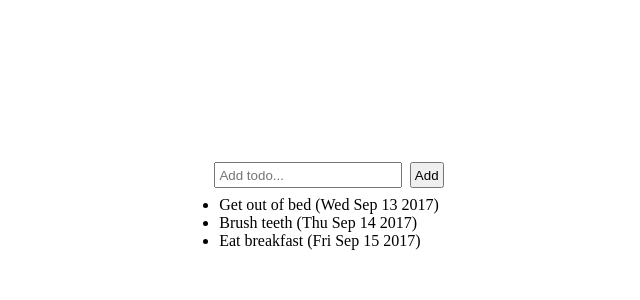
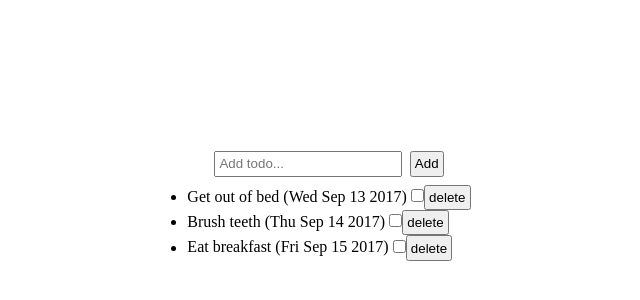
Before and after one commit to HackYourFuture-CPH/class27-homework, a React (Vite) app in the folder 7_react/react1/week2/TodoList/: page / in a window 1280 px wide. Shown: the part 194-494 px from the top of the page, without its empty margins (311-951 px from the left). Built offline with nearby package versions, Linux system fonts and the light colour scheme.

Commit message:
mark a todo as done

```diff
--- a/7_react/react1/week2/TodoList/src/App.tsx
+++ b/7_react/react1/week2/TodoList/src/App.tsx
@@ -30,7 +30,7 @@ function App() {
     setTodos([...todos , {
       id: todos.length + 1,
       description: "random todo",
-      deadline: "Fri Sep 15 2017",
+      deadline: "random deadline",
     }])
   }
 
--- a/7_react/react1/week2/TodoList/src/components/TodoItem.tsx
+++ b/7_react/react1/week2/TodoList/src/components/TodoItem.tsx
@@ -1,8 +1,25 @@
-
-function TodoItem({ description, deadline }: { description: string; deadline: string }) {
+import { useState } from "react";
+import './todoItem.css'
+function TodoItem({
+  description,
+  deadline,
+}: {
+  description: string;
+  deadline: string;
+}) {
+  const [done, setDone] = useState<boolean>(false);
+  const checkDoneStatus = () => {
+    setDone(!done)
+  }
   return (
-    <li>{description} ({deadline})</li>
-  )
+    <li>
+      <span className={done? "done": ""}>
+        {description} ({deadline}){" "}
+      </span>
+      <input type="checkbox" onChange={checkDoneStatus}></input>
+      <button type="button">delete</button>
+    </li>
+  );
 }
 
 export default TodoItem;
--- /dev/null
+++ b/7_react/react1/week2/TodoList/src/components/todoItem.css
@@ -0,0 +1,4 @@
+.done{
+    text-decoration: line-through;
+    color: gray;
+}
```
